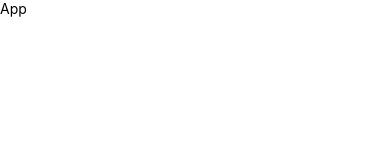
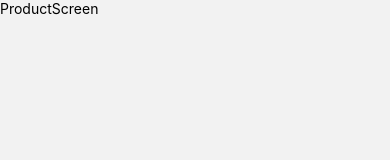
Before and after one commit to IbrahiimKhan/ecom, a React Native app: screen /Product in a window 390 px wide. Shown: the top 160 px of the page. Built offline with nearby package versions, Linux system fonts and the light colour scheme.

Commit message:
navigation setup

```diff
--- a/package.json
+++ b/package.json
@@ -10,8 +10,12 @@
     "test": "jest"
   },
   "dependencies": {
+    "@react-navigation/native": "^6.1.18",
+    "@react-navigation/native-stack": "^6.11.0",
     "react": "18.2.0",
-    "react-native": "0.74.0"
+    "react-native": "0.74.0",
+    "react-native-safe-area-context": "^4.10.9",
+    "react-native-screens": "^3.34.0"
   },
   "devDependencies": {
     "@babel/core": "^7.20.0",
--- a/src/App.tsx
+++ b/src/App.tsx
@@ -1,14 +1,8 @@
-import {StyleSheet, Text, View} from 'react-native';
 import React from 'react';
+import Navigator from './navigator';
 
 const App = () => {
-  return (
-    <View>
-      <Text>App</Text>
-    </View>
-  );
+  return <Navigator />;
 };
 
 export default App;
-
-const styles = StyleSheet.create({});
--- /dev/null
+++ b/src/navigator/index.tsx
@@ -0,0 +1,13 @@
+import React, {ReactElement} from 'react';
+import {ProductStack} from './stack/ProductStack';
+import {NavigationContainer} from '@react-navigation/native';
+
+export const Navigator = (): ReactElement => {
+  return (
+    <NavigationContainer>
+      <ProductStack />
+    </NavigationContainer>
+  );
+};
+
+export default Navigator;
--- /dev/null
+++ b/src/navigator/stack/ProductStack.tsx
@@ -0,0 +1,13 @@
+/* eslint-disable react/react-in-jsx-scope */
+import {createNativeStackNavigator} from '@react-navigation/native-stack';
+import ProductScreen from '../../screen/authenticated/Product/ProductScreen';
+
+const Stack = createNativeStackNavigator();
+
+export const ProductStack = () => {
+  return (
+    <Stack.Navigator screenOptions={{headerShown: false}}>
+      <Stack.Screen name="Product" component={ProductScreen} />
+    </Stack.Navigator>
+  );
+};
--- /dev/null
+++ b/src/screen/authenticated/Product/ProductScreen.tsx
@@ -0,0 +1,14 @@
+import {StyleSheet, Text, View} from 'react-native';
+import React from 'react';
+
+const ProductScreen = () => {
+  return (
+    <View>
+      <Text>ProductScreen</Text>
+    </View>
+  );
+};
+
+export default ProductScreen;
+
+const styles = StyleSheet.create({});
```
Also changed, not shown: 2 other files (tests, documents, lock files or other folders).
